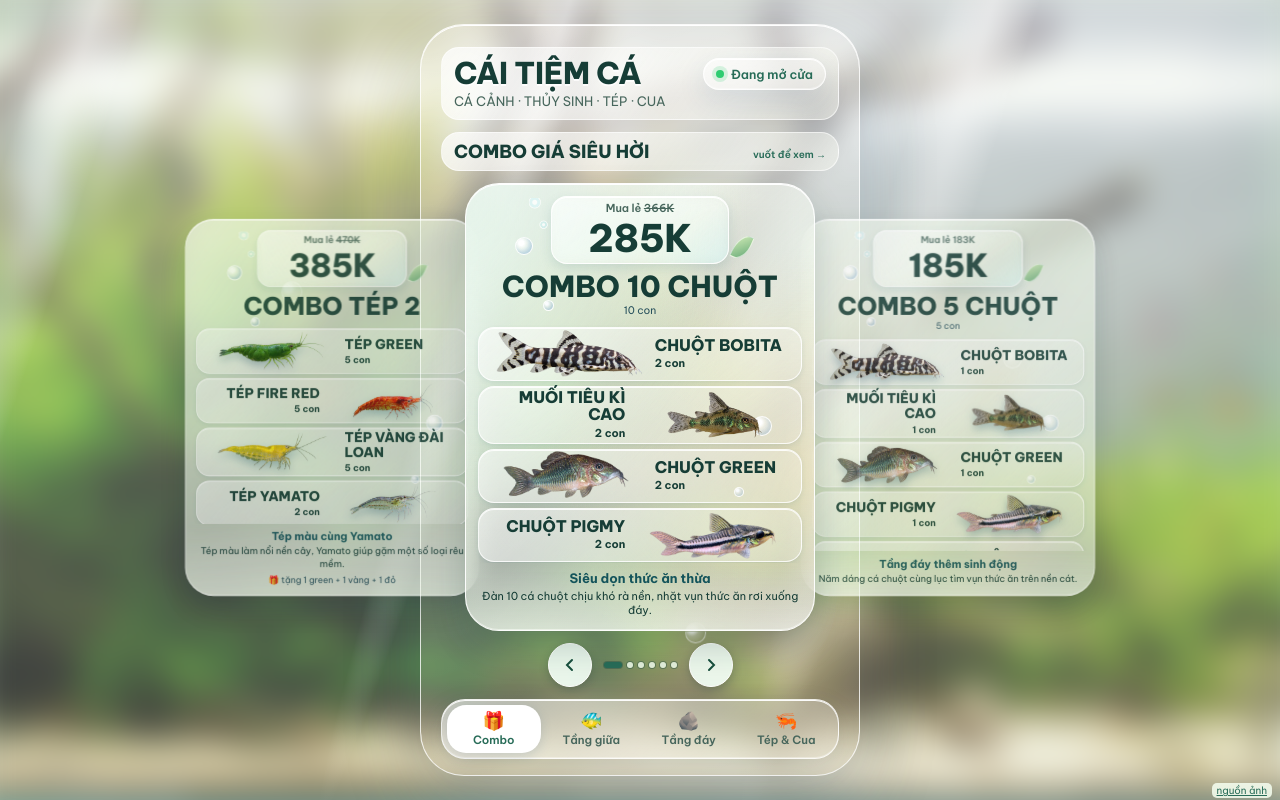
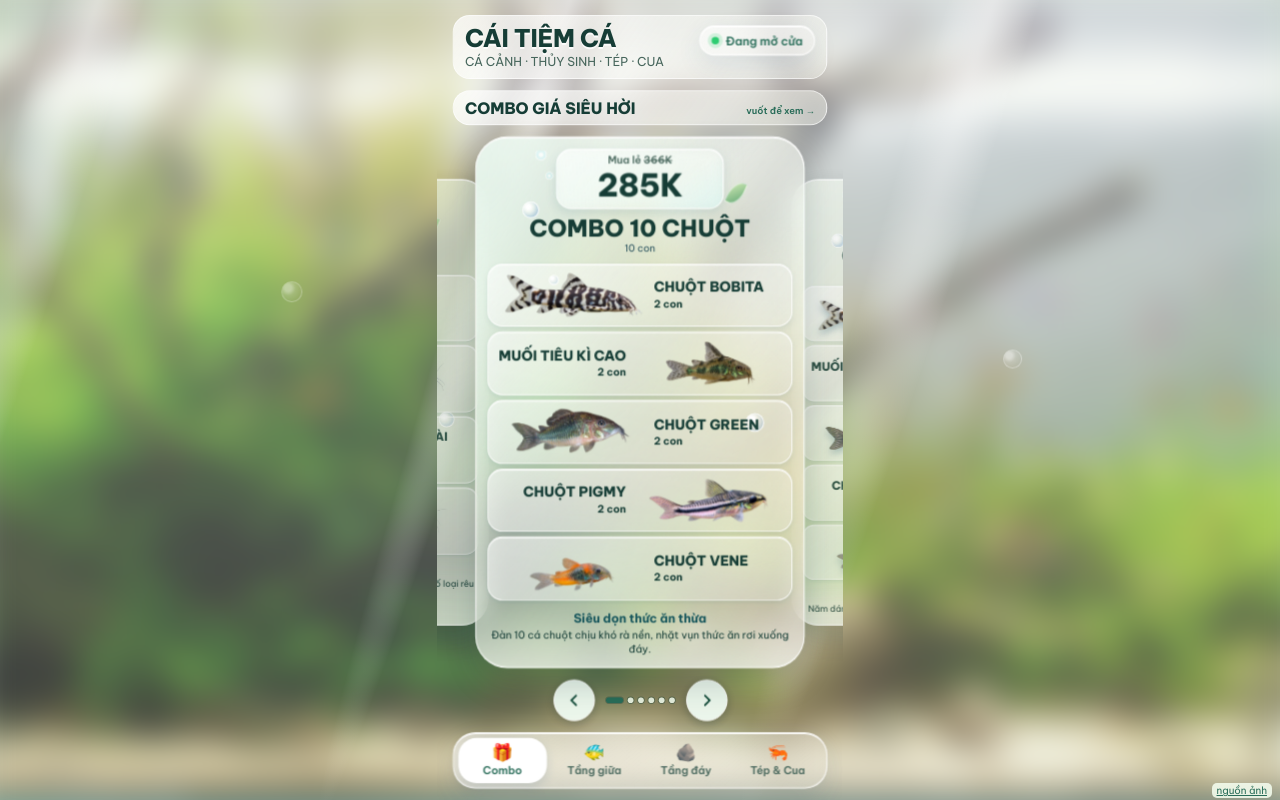
Before and after one commit to huutoi100-stack/cai-tiem-ca, a plain HTML site: page index.html in a window 1280 px wide. Drawn offline with Linux system fonts and the light colour scheme.

Commit message:
Fit portrait menu to any screen and prevent accidental gesture zoom

```diff
--- a/index.html
+++ b/index.html
@@ -2,7 +2,7 @@
 <html lang="vi">
 <head>
 <meta charset="utf-8">
-<meta name="viewport" content="width=device-width, initial-scale=1, viewport-fit=cover">
+<meta name="viewport" content="width=device-width, initial-scale=1, maximum-scale=1, user-scalable=no, viewport-fit=cover">
 <title>CÁI TIỆM CÁ · Menu cá cảnh</title>
 <link rel="preconnect" href="https://fonts.googleapis.com">
 <link rel="preconnect" href="https://fonts.gstatic.com" crossorigin>
@@ -51,13 +51,13 @@ button{font:inherit;color:inherit}
 
 /* đầu trang */
 .top{display:flex;justify-content:space-between;align-items:flex-start;gap:10px}
-.brand{font-family:'Be Vietnam Pro',system-ui,sans-serif;font-weight:800;font-size:clamp(22px,6.5vw,30px);line-height:1.05;margin:0;letter-spacing:-.3px;text-shadow:0 2px 0 rgba(255,255,255,.8)}
+.brand{font-family:'Be Vietnam Pro',system-ui,sans-serif;font-weight:800;font-size:clamp(22px,6.5cqw,30px);line-height:1.05;margin:0;letter-spacing:-.3px;text-shadow:0 2px 0 rgba(255,255,255,.8)}
 .sub{margin:3px 0 0;font-size:13px;color:var(--ink2)}
 .image-credit{position:fixed;right:8px;bottom:2px;z-index:2;border:0;border-radius:5px;background:#f6fff1d9;padding:1px 5px;color:var(--deep);text-decoration:underline;cursor:pointer;font-size:10px}
 .pill{display:inline-flex;align-items:center;gap:7px;padding:7px 12px;border-radius:999px;font-size:12.5px;font-weight:600;color:var(--deep);white-space:nowrap}
 .pill i{width:8px;height:8px;border-radius:50%;background:#2ecc71;box-shadow:0 0 0 4px rgba(46,204,113,.18)}
 .sec-row{display:flex;justify-content:space-between;align-items:baseline;margin-top:2px}
-.sec-row h2{white-space:nowrap;font-family:'Be Vietnam Pro',system-ui,sans-serif;font-weight:800;font-size:clamp(14px,4.2vw,18px);margin:0}
+.sec-row h2{white-space:nowrap;font-family:'Be Vietnam Pro',system-ui,sans-serif;font-weight:800;font-size:clamp(14px,4.2cqw,18px);margin:0}
 .sec-row .hand{white-space:nowrap;font-size:10px;font-weight:600}
 
 /* ---------- xấp thẻ ---------- */
@@ -89,7 +89,7 @@ button{font:inherit;color:inherit}
   background:rgba(255,255,255,.6);border:1px solid rgba(255,255,255,.9)}
 .tier i{width:7px;height:7px;border-radius:50%;background:#2ecc71}
 .num{font-family:'Be Vietnam Pro',system-ui,sans-serif;font-weight:700;font-size:14px;color:rgba(31,63,102,.45)}
-.ph h3{margin:10px 0 0;font-family:'Be Vietnam Pro',system-ui,sans-serif;font-weight:800;font-size:clamp(20px,6vw,27px);line-height:1.1;text-transform:uppercase;letter-spacing:.15px;color:var(--ink)}
+.ph h3{margin:10px 0 0;font-family:'Be Vietnam Pro',system-ui,sans-serif;font-weight:800;font-size:clamp(20px,6cqw,27px);line-height:1.1;text-transform:uppercase;letter-spacing:.15px;color:var(--ink)}
 .lead{margin:6px 0 0;font-size:12px;line-height:1.45;color:var(--ink2);
   display:-webkit-box;-webkit-line-clamp:2;-webkit-box-orient:vertical;overflow:hidden}
 
@@ -141,7 +141,7 @@ button{font:inherit;color:inherit}
   box-shadow:0 16px 35px #102e3433,inset 0 1px 0 #fff,inset 0 -1px 0 #fff9}
 .promo::before{background:linear-gradient(125deg,#ffffff66,transparent 42%,#ffffff18 60%,transparent)}
 .promo .ph{padding:12px 12px 6px;text-align:center}
-.promo .ph h3{color:var(--ink);font-size:clamp(21px,6.2vw,29px);margin-top:7px}
+.promo .ph h3{color:var(--ink);font-size:clamp(21px,6.2cqw,29px);margin-top:7px}
 .combo-price{position:relative;display:inline-flex;flex-direction:column;align-items:center;justify-content:center;text-align:center;gap:4px;
   min-width:min(100%,178px);max-width:100%;padding:5px 13px 6px;border-radius:16px;
   border-color:#fffd;background:linear-gradient(145deg,#fff9,#fff2 66%,#c8f5fa61);color:var(--ink);
@@ -152,10 +152,10 @@ button{font:inherit;color:inherit}
     radial-gradient(circle at 55% 55%,#fffc 0 1px,#baf3ff52 2px 3px,#fff9 3.5px 4px,transparent 4.5px) 8px 19px/12px 14px no-repeat}
 .combo-price::after{content:"";position:absolute;right:-22px;bottom:3px;width:14px;height:24px;
   border-radius:80% 5% 75% 5%;background:linear-gradient(135deg,#d4edb8,#64a876);border:1px solid #fff9;transform:rotate(24deg)}
-.combo-price strong{font:800 clamp(28px,8.4vw,38px)/1 'Be Vietnam Pro',system-ui,sans-serif;color:var(--ink);letter-spacing:-.5px}
+.combo-price strong{font:800 clamp(28px,8.4cqw,38px)/1 'Be Vietnam Pro',system-ui,sans-serif;color:var(--ink);letter-spacing:-.5px}
 .combo-price .price-label{color:var(--ink2);font-size:11px;font-weight:600;line-height:1.2}
 .retail{position:absolute;z-index:3;top:16px;left:14px;display:flex;flex-direction:column;align-items:flex-start;gap:5px;color:var(--ink);
-  font:800 clamp(26px,8vw,34px)/1 'Be Vietnam Pro',system-ui,sans-serif;letter-spacing:-.5px;text-shadow:0 2px 0 #fff9}
+  font:800 clamp(26px,8cqw,34px)/1 'Be Vietnam Pro',system-ui,sans-serif;letter-spacing:-.5px;text-shadow:0 2px 0 #fff9}
 .retail .rmain{display:flex;align-items:baseline;gap:3px}
 .retail small{font:700 13px/1 'Be Vietnam Pro',system-ui,sans-serif;color:var(--ink)}
 .packs{display:flex;justify-content:center;gap:7px}
@@ -163,7 +163,7 @@ button{font:inherit;color:inherit}
 .packs .combo-price span{white-space:nowrap}
 .packs:not(.n1) .combo-price span{font-size:9.5px;letter-spacing:-.1px}
 .packs .combo-price::before,.packs .combo-price::after{content:none}
-.packs:not(.n1) .combo-price strong{font-size:clamp(20px,6.4vw,28px)}
+.packs:not(.n1) .combo-price strong{font-size:clamp(20px,6.4cqw,28px)}
 .minis{position:relative;z-index:1;flex:1;min-height:0;display:flex;flex-direction:column;
   overflow-y:auto;overscroll-behavior-y:contain;gap:5px;padding:4px 12px;scrollbar-width:thin}
 .mini{flex:1 0 54px;min-width:0;display:grid;grid-template-columns:1.15fr 1fr;align-items:center;gap:9px;
@@ -172,7 +172,7 @@ button{font:inherit;color:inherit}
 .mini:nth-child(even){grid-template-columns:1fr 1.15fr;text-align:right}
 .mini:nth-child(even) .mt{grid-column:2;grid-row:1}
 .mini:nth-child(even) .mini-info{grid-column:1;grid-row:1}
-.mini-info{position:relative;z-index:1;min-width:0;font-family:'Be Vietnam Pro',system-ui,sans-serif;font-size:clamp(12px,3.7vw,16px);
+.mini-info{position:relative;z-index:1;min-width:0;font-family:'Be Vietnam Pro',system-ui,sans-serif;font-size:clamp(12px,3.7cqw,16px);
   font-weight:800;line-height:1.12;text-transform:uppercase;overflow-wrap:anywhere;color:var(--ink)}
 .mt{position:relative;z-index:3;overflow:visible;height:46px;display:grid;grid-template-rows:minmax(0,1fr);place-items:center;min-width:0}
 .mt img{width:100%;height:100%;min-height:0;object-fit:contain}
@@ -188,7 +188,7 @@ button{font:inherit;color:inherit}
 .promo-grid .mini{grid-template-columns:minmax(0,1fr);grid-template-rows:minmax(0,1fr) auto;
   min-height:0;gap:1px;padding:2px 4px 4px;border-radius:12px;text-align:center}
 .promo-grid .mini .mt{grid-column:1;grid-row:1;height:100%;min-height:0}
-.promo-grid .mini .mini-info{grid-column:1;grid-row:2;font-size:clamp(10px,3.1vw,13px)}
+.promo-grid .mini .mini-info{grid-column:1;grid-row:2;font-size:clamp(10px,3.1cqw,13px)}
 .promo-grid .mt svg{transform:scale(2.1)}
 .promo .combo-scroll{margin:3px 0 0;font-size:10px;font-weight:700;color:#28515d}
 
@@ -236,6 +236,14 @@ dialog form{text-align:right;margin-top:10px}
 dialog button{border:0;background:var(--dark);color:#fff;padding:8px 16px;border-radius:999px;cursor:pointer}
 
 .paused *, .paused *::before, .paused *::after{animation-play-state:paused!important}
+/* Keep the same portrait composition; fit it inside the available viewport. */
+html,body{overflow:hidden;touch-action:pan-y;-webkit-text-size-adjust:100%;text-size-adjust:100%}
+.app{position:absolute;left:50%;top:50%;width:430px;max-width:none;height:850px;min-height:0;
+  margin:0;padding:16px 16px 12px;overflow:hidden;border:0;border-radius:0;
+  background:none;box-shadow:none;container-type:inline-size;
+  transform:translate(-50%,-50%) scale(var(--menu-scale,1));transform-origin:center}
+.deck{min-height:0}
+.app button{touch-action:manipulation}
 @media (prefers-reduced-motion:reduce){*,*::before,*::after{animation:none!important;transition:none!important}}
 </style>
 </head>
@@ -790,7 +798,21 @@ const go = n => {
   idx=(n%cards.length+cards.length)%cards.length;
   layout();
 };
-addEventListener("resize",()=>{resetDrag();layout();});
+function fitMenu(){
+  const viewport=window.visualViewport;
+  const width=viewport?.width || innerWidth, height=viewport?.height || innerHeight;
+  document.documentElement.style.setProperty("--menu-scale",Math.min(width/430,height/850,1));
+  resetDrag(); layout();
+}
+addEventListener("resize",fitMenu);
+window.visualViewport?.addEventListener("resize",fitMenu);
+document.addEventListener("gesturestart",e=>e.preventDefault(),{passive:false});
+document.addEventListener("touchmove",e=>{
+  if(e.touches.length>1 && e.cancelable) e.preventDefault();
+},{passive:false});
+document.addEventListener("dblclick",e=>{
+  if(e.target.closest(".app")) e.preventDefault();
+});
 
 function show(sec){
   resetDrag();
@@ -827,8 +849,9 @@ deck.addEventListener("pointermove",e=>{
   if(Math.abs(horizontal)>8){
     suppressClick=true;
     if(e.cancelable) e.preventDefault();
+    const scale=deck.getBoundingClientRect().width/deck.clientWidth;
     const limit=deck.clientWidth*.35;
-    dx=Math.max(-limit,Math.min(limit,horizontal));
+    dx=Math.max(-limit,Math.min(limit,horizontal/scale));
     cards[idx].classList.add("dragging"); layout(dx);
   }
 });
@@ -865,6 +888,7 @@ document.getElementById("creditList").innerHTML = CREDITS.map(([t,a,l,u])=>`<li>
 document.getElementById("creditBtn").onclick=()=>document.getElementById("credits").showModal();
 
 show("combo");
+fitMenu();
 
 /* bong bóng */
 const tank=document.querySelector(".tank");
```
